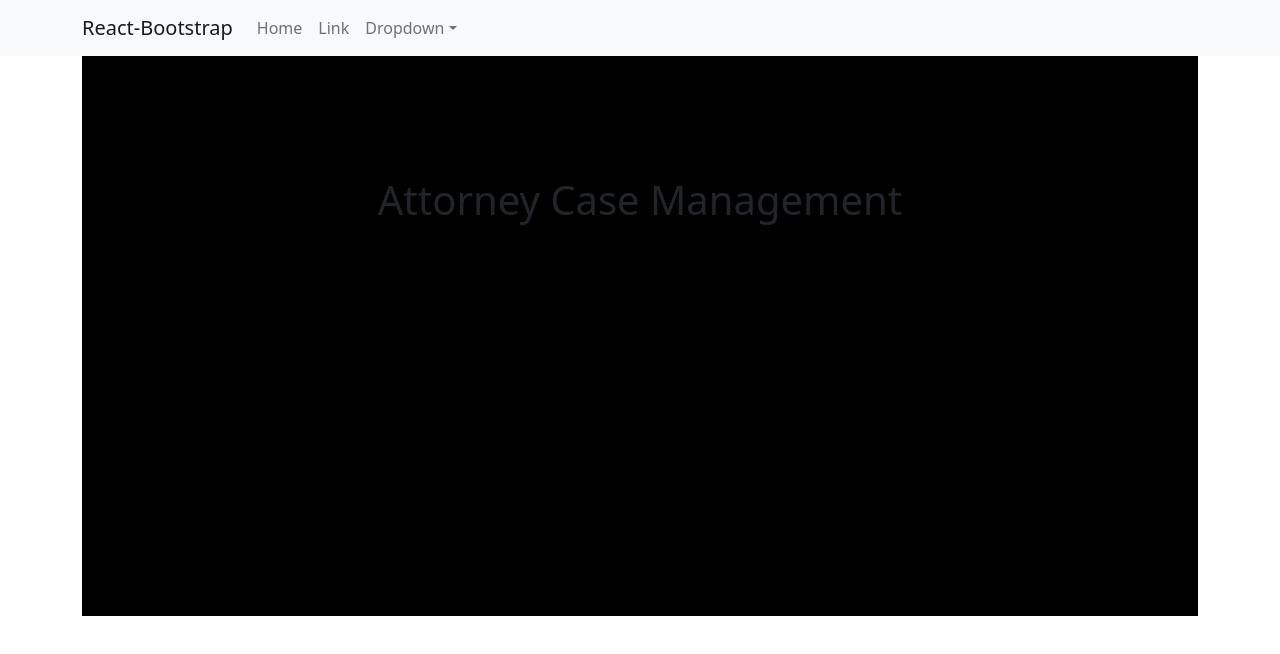
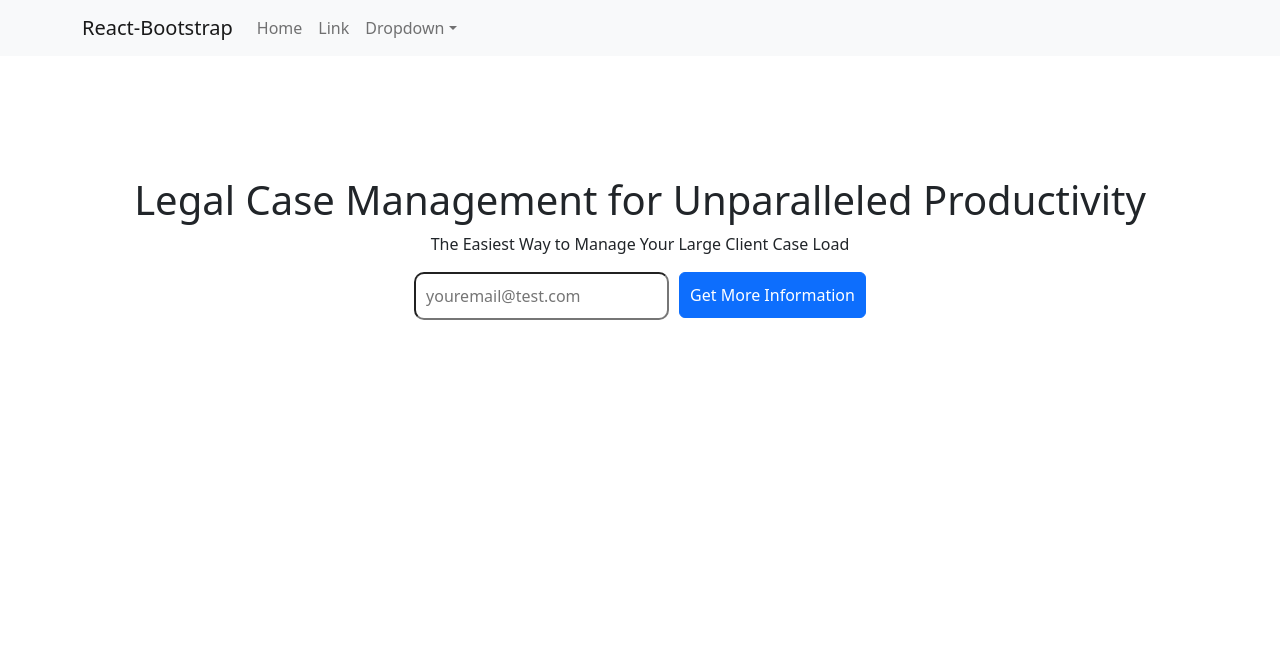
Before and after one commit to xleonard1/Attorney-Case-Management, a React (Create React App) app in the folder client/: page / in a window 1280 px wide. Shown: the top 654 px of the page. Built offline with nearby package versions, Linux system fonts and the light colour scheme.

Commit message:
added form state to jumnboTron

```diff
--- a/client/src/components/Jumbotron/index.js
+++ b/client/src/components/Jumbotron/index.js
@@ -1,11 +1,53 @@
-import React from 'react'
+import React, { useState } from 'react'
+import Button from 'react-bootstrap/Button';
+
+
+
+const styles = {
+    getInfo: {
+        display: 'inline-flex',
+        justifyContent: 'space-between'
+
+    },
+    input: {
+        borderRadius: '10px',
+        padding: '10px',
+        marginRight: '10px'
+    },
+    button: {
+        padding: '10px',
+    },
+}
 
 export default function JumboTron() {
+    const [formState, setFormState] = useState({ email: '' });
+
+    const handleChange = (event) => {
+        const { name, value } = event.target;
+        setFormState({
+            ...formState,
+            [name]: value,
+        })
+    }
    return (
        <div
-       style ={{height: 560, clear: 'both', paddingTop: 120, textAlign: 'center', backgroundColor: 'black' }}
+       style ={{height: 560, clear: 'both', paddingTop: 120, textAlign: 'center'}}
        >
-           <h1>Attorney Case Management</h1>
+           <h1>Legal Case Management for Unparalleled Productivity</h1>
+           <p> The Easiest Way to Manage Your Large Client Case Load </p>
+        <div className = 'getmoreInfo' style={styles.getInfo} >
+           <input
+              style={styles.input}
+              placeholder="youremail@test.com"
+              name="email"
+              type="email"
+              id="email"
+              onChange={handleChange}
+           />
+           <div className="flex-row flex-end">
+             <Button variant="primary" style={styles.button}>Get More Information</Button>{' '}
+           </div>
+        </div>
        </div>
    );
 }
```
